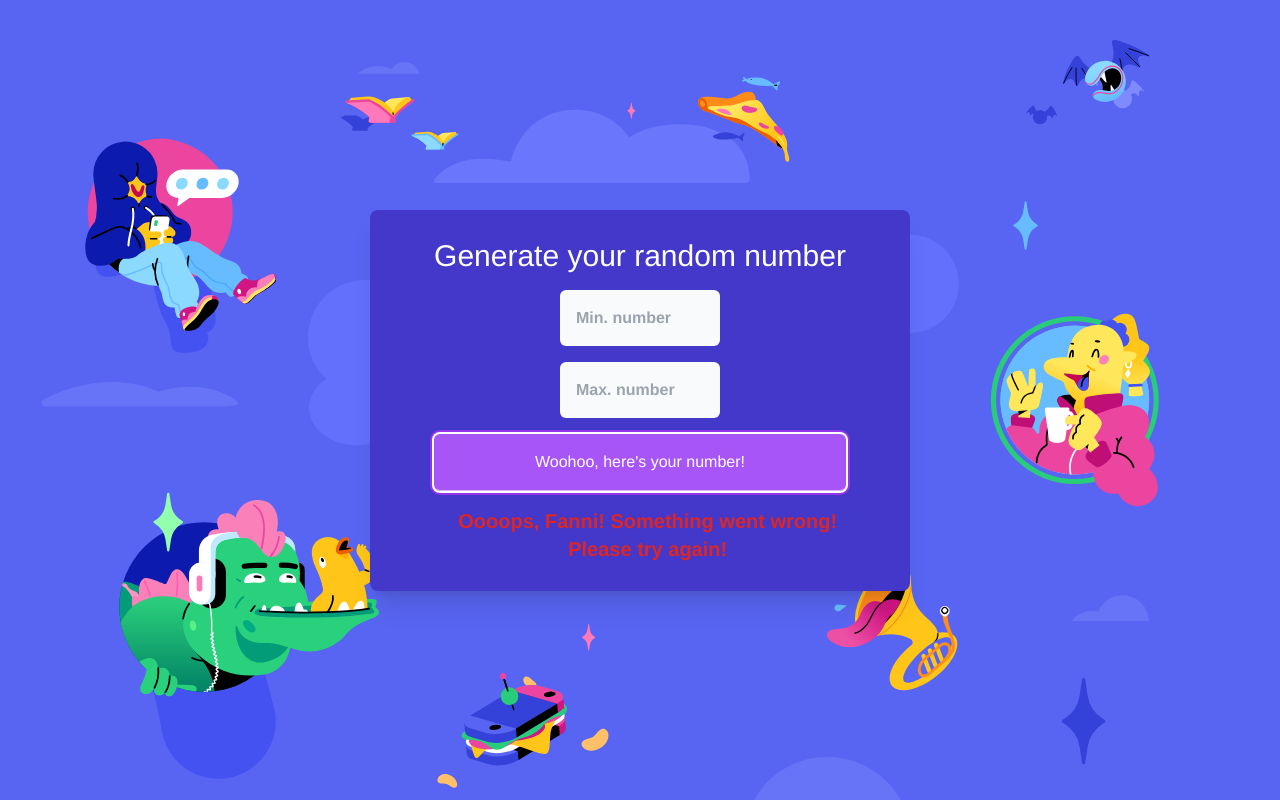
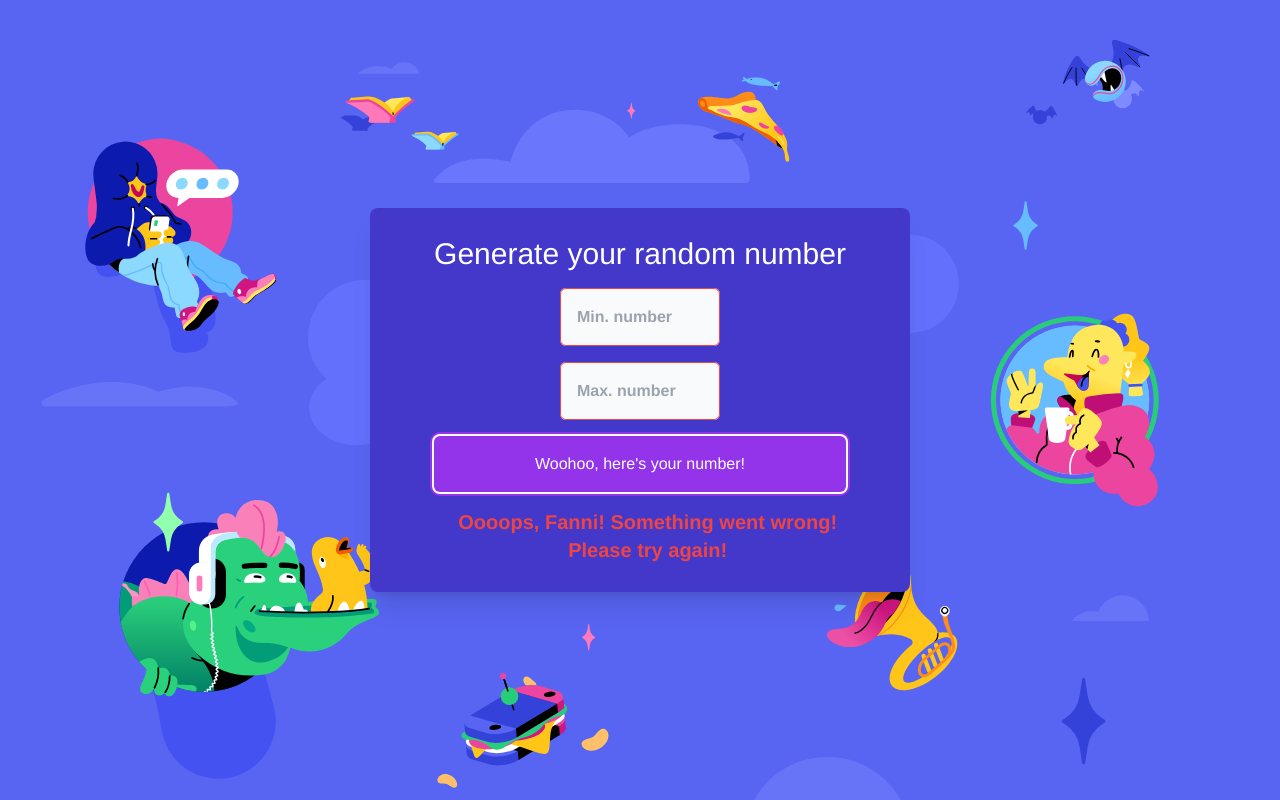
Before and after one commit to leventefrks/silly-random-number-generator, a Vue app: page / in a window 1280 px wide. Both pictures are taken after a click on the button "Woohoo, here's your number!". Built offline with nearby package versions, Linux system fonts and the light colour scheme.

Commit message:
error handling

```diff
--- a/src/components/Random.vue
+++ b/src/components/Random.vue
@@ -1352,7 +1352,8 @@
               type="text"
               placeholder="Min. number"
               v-model="min"
-              class="w-full border-none bg-transparent p-4 text-base font-semibold focus:ring-2 focus:ring-offset-2 focus:ring-offset-white focus:ring-purple-600 focus:outline-none transition-colors duration-200 rounded-md block border-b border-purple-300"
+              class="w-full bg-transparent p-4 text-base font-semibold focus:ring-2 focus:ring-offset-2 focus:ring-offset-white focus:ring-purple-600 focus:outline-none transition-colors duration-200 rounded-md block border"
+              :class="isError ? 'border-red-500' : 'border-transparent'"
             />
           </div>
           <div class="w-40 mx-auto rounded-md bg-gray-50">
@@ -1360,19 +1361,20 @@
               type="text"
               placeholder="Max. number"
               v-model="max"
-              class="w-full border-none bg-transparent p-4 text-base font-semibold focus:ring-2 focus:ring-offset-2 focus:ring-offset-white focus:ring-purple-600 focus:outline-none transition-colors duration-200 rounded-md block border-b border-purple-300"
+              class="w-full bg-transparent p-4 text-base font-semibold focus:ring-2 focus:ring-offset-2 focus:ring-offset-white focus:ring-purple-600 focus:outline-none transition-colors duration-200 rounded-md block border"
+              :class="isError ? 'border-red-500' : 'border-transparent'"
             />
           </div>
           <button
             @click="onRandomNumber"
-            class="w-full px-5 sm:px-9 py-2 sm:py-4 text-base focus:ring-2 focus:ring-offset-2 focus:ring-offset-white focus:ring-purple-600 focus:outline-none transition-colors duration-200 rounded-md block border-b border-purple-300 bg-purple-500 hover:bg-purple-400 text-white"
+            class="w-full px-5 sm:px-9 py-2 sm:py-4 text-base focus:ring-2 focus:ring-offset-2 focus:ring-offset-white focus:ring-purple-600 focus:outline-none transition-colors duration-200 rounded-md block bg-purple-600 hover:bg-purple-500 text-white"
           >
             Woohoo, here's your number!
           </button>
           <button
             v-if="randomNumber"
             @click="onReset"
-            class="w-full px-4 sm:px-9 py-2 sm:py-4 text-base focus:ring-2 focus:ring-offset-2 focus:ring-offset-white focus:ring-red-600 focus:outline-none transition-colors duration-200 rounded-md block border-b border-red-300 bg-red-500 hover:bg-red-400 text-white"
+            class="w-full px-4 sm:px-9 py-2 sm:py-4 text-base focus:ring-2 focus:ring-offset-2 focus:ring-offset-white focus:ring-red-600 focus:outline-none transition-colors duration-200 rounded-md block bg-red-600 hover:bg-red-500 text-white"
             :class="{ 'fade-in': randomNumber }"
           >
             Reset
@@ -1386,7 +1388,7 @@
           </p>
           <p
             v-if="isError"
-            class="mt-6 text-center text-md sm:text-xl font-semibold text-red-600"
+            class="mt-6 text-center text-md sm:text-xl font-semibold text-red-500"
             :class="{ shake: isError }"
           >
             Oooops, Fanni! Something went wrong!
```
